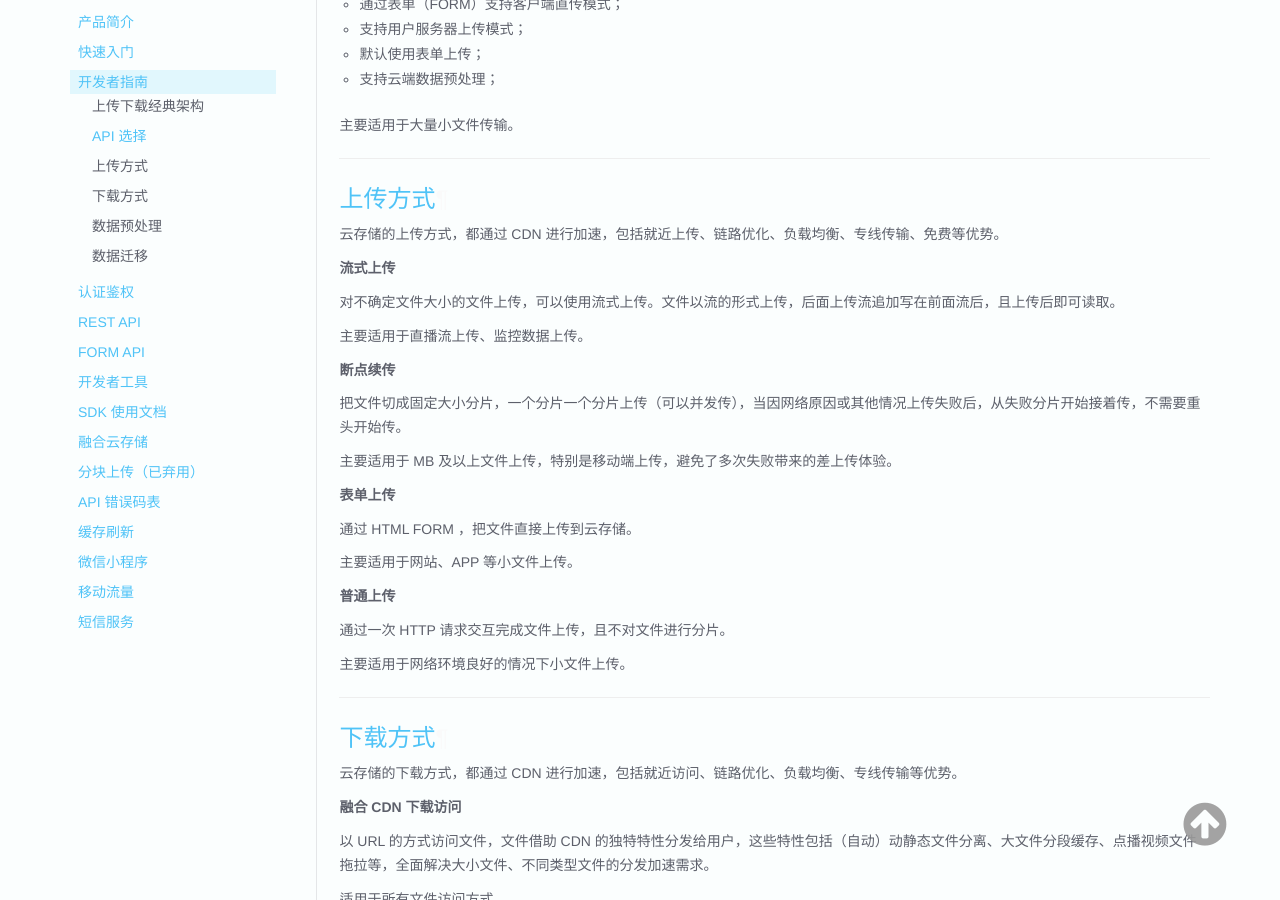
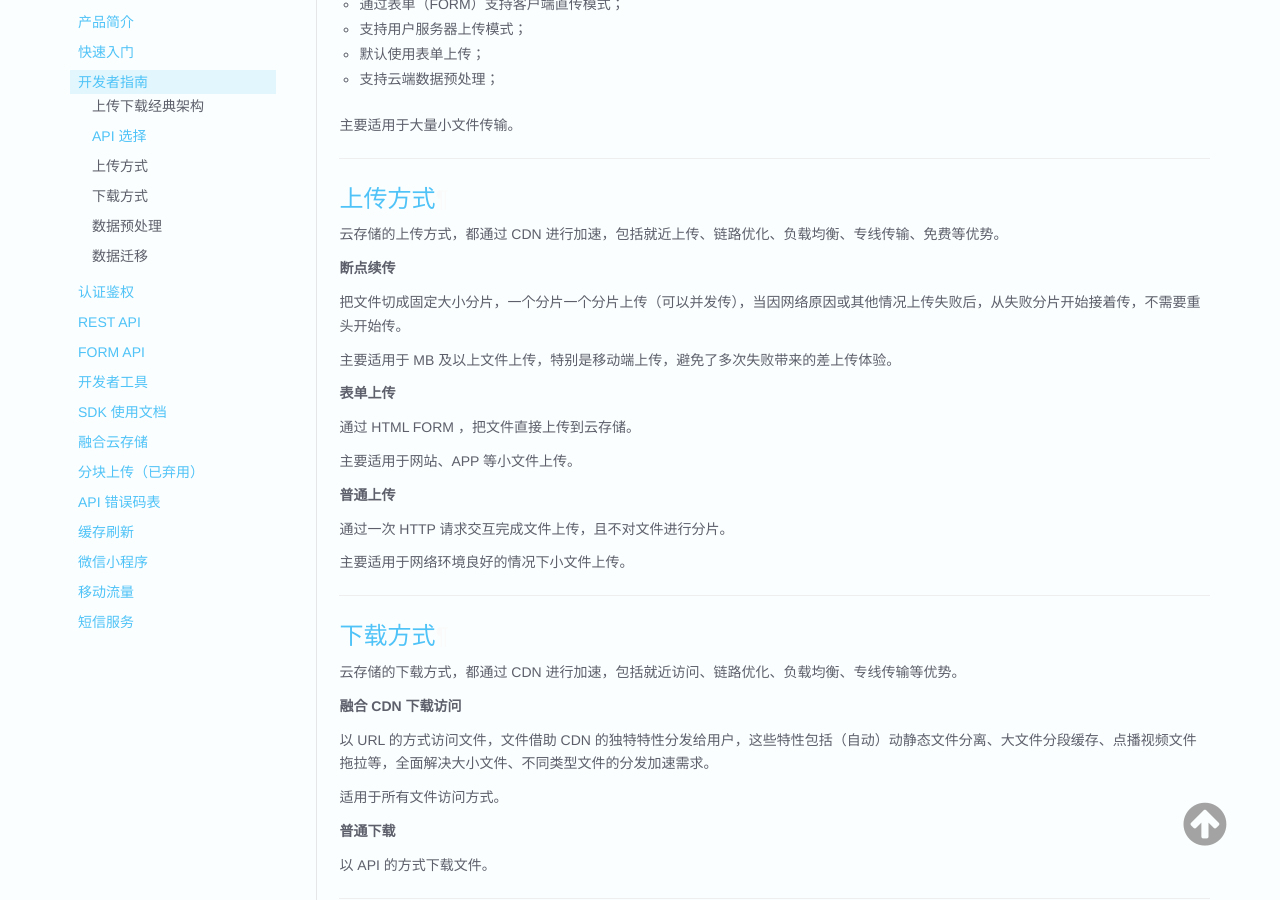
Before and after one commit to upyun/docs, an MkDocs documentation site: the page built from sources/api/developer_guide.md, in a window 1280 px wide and 900 px high, scrolled down 1371 px. Built offline with MkDocs 1.6.1, drawn with Linux system fonts in a browser that asks for light colours; old or Windows-style settings are respelled for this version of MkDocs.

Commit message:
api: fix guide

```diff
--- a/sources/api/developer_guide.md
+++ b/sources/api/developer_guide.md
@@ -42,12 +42,6 @@
 ## 上传方式
 
 云存储的上传方式，都通过 CDN 进行加速，包括就近上传、链路优化、负载均衡、专线传输、免费等优势。
-
-**流式上传**
-
-对不确定文件大小的文件上传，可以使用流式上传。文件以流的形式上传，后面上传流追加写在前面流后，且上传后即可读取。
-
-主要适用于直播流上传、监控数据上传。
 
 **断点续传**
 
```
